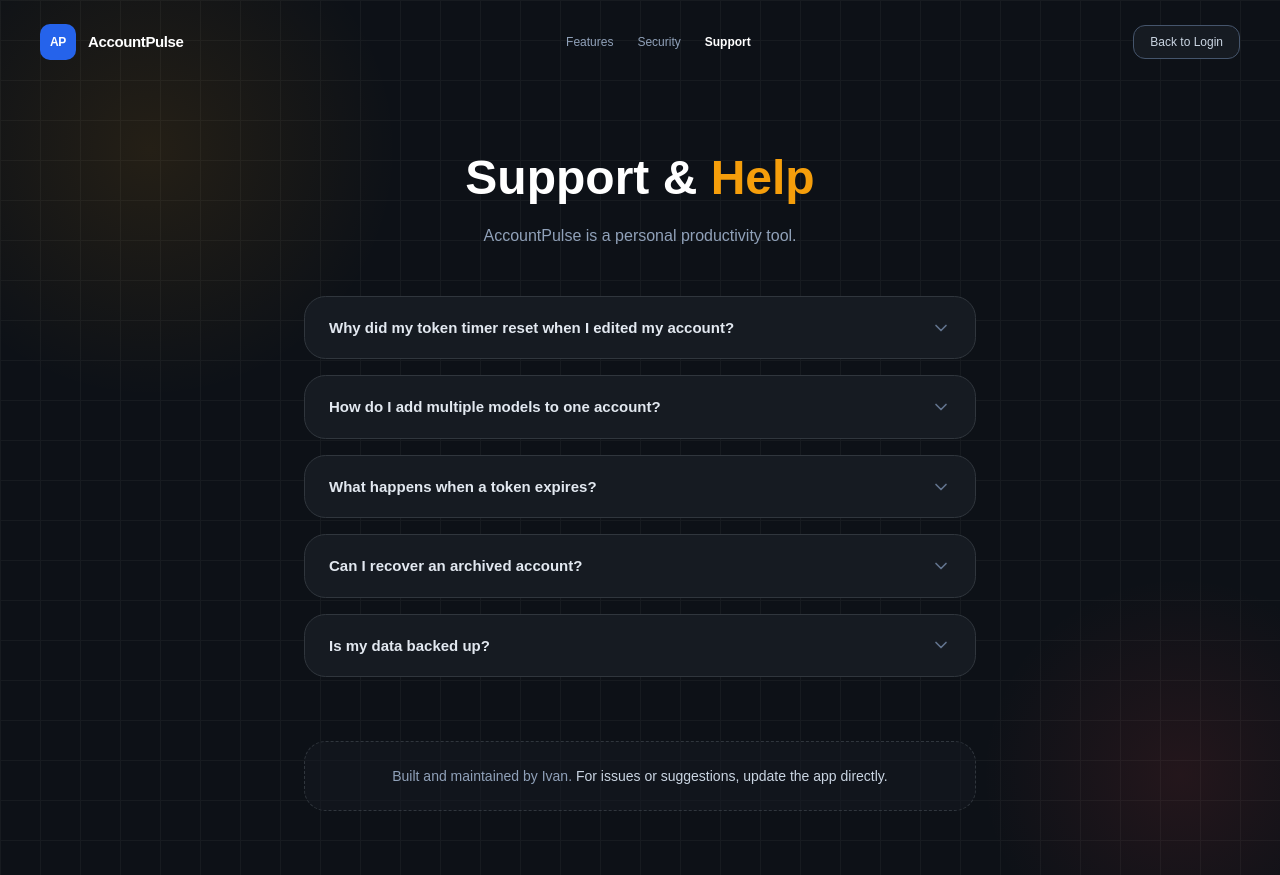
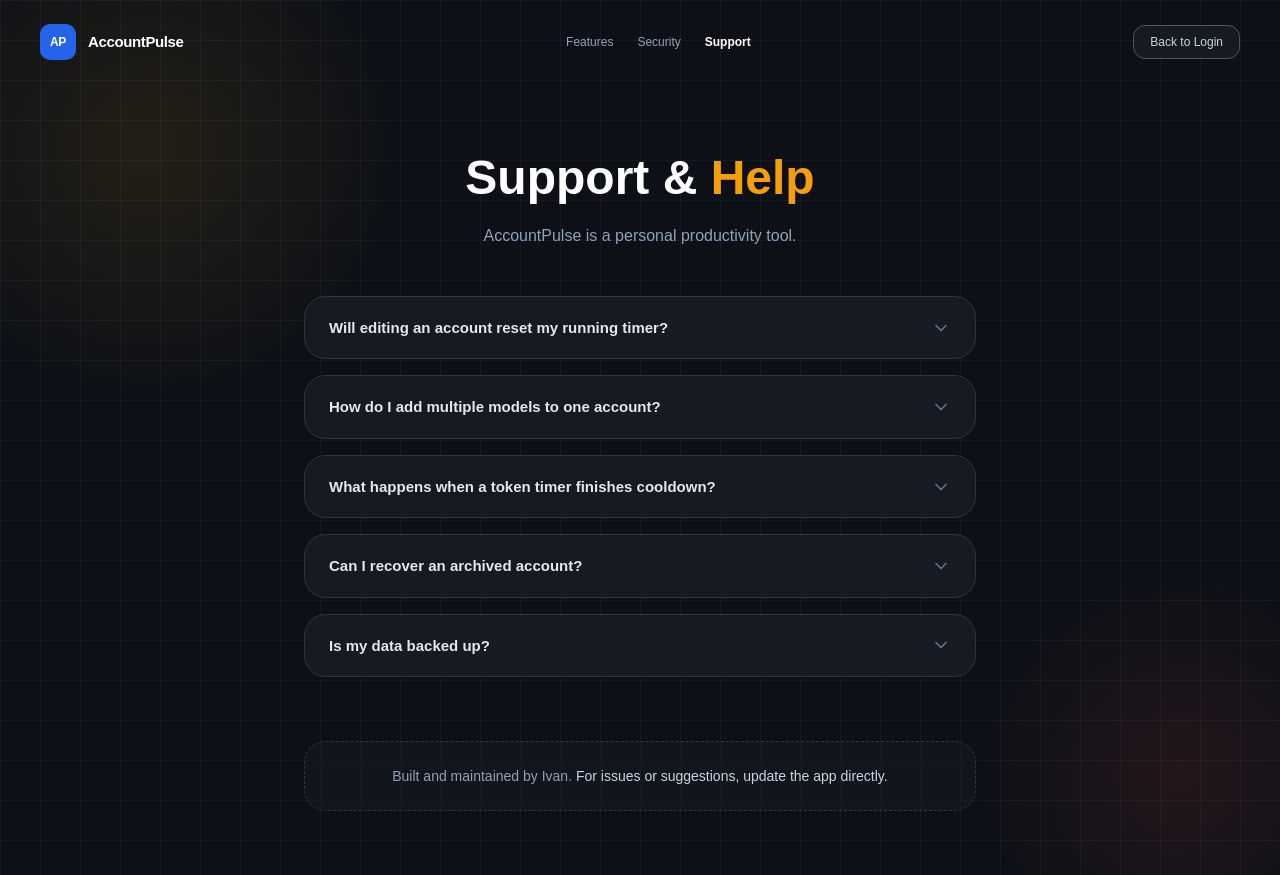
Before and after one commit to devbalbuena/AccountPulse, a React (Vite) app: page /support in a window 1280 px wide. Built offline with nearby package versions, Linux system fonts and the light colour scheme.

Commit message:
docs(marketing): update features and support FAQ copy for quota rotation

```diff
--- a/src/pages/marketing/Features.jsx
+++ b/src/pages/marketing/Features.jsx
@@ -61,7 +61,7 @@ export default function Features() {
             {
               icon: <Clock className="w-5 h-5 text-cyan-400" />,
               title: 'Token Timers',
-              desc: 'Track when your API tokens expire with live countdown clocks. Never get locked out again.'
+              desc: 'Track quota cooldowns and know the moment your tokens are ready to use with live countdown clocks.'
             },
             {
               icon: <CreditCard className="w-5 h-5 text-blue-400" />,
@@ -71,7 +71,7 @@ export default function Features() {
             {
               icon: <Bell className="w-5 h-5 text-amber-400" />,
               title: 'Smart Alerts',
-              desc: 'Visual warnings when tokens are expiring in under 24 hours with color-coded status badges.'
+              desc: 'Color-coded status chips show exactly which model groups are ready now or on cooldown.'
             },
             {
               icon: <Archive className="w-5 h-5 text-emerald-400" />,
--- a/src/pages/marketing/Support.jsx
+++ b/src/pages/marketing/Support.jsx
@@ -12,16 +12,16 @@ export default function Support() {
 
   const faqs = [
     {
-      q: "Why did my token timer reset when I edited my account?",
-      a: "Timers only reset when you click the Refresh button or change the interval duration. Editing name, email, or other fields will not affect the timer."
+      q: "Will editing an account reset my running timer?",
+      a: "No. Timers only start a new cooldown when you click the 'Drained now' button or set remaining time manually. Editing email, platform, or interval duration preserves existing countdowns."
     },
     {
       q: "How do I add multiple models to one account?",
-      a: "Open the Edit modal for any account and click 'Add Model'. Each model gets its own independent countdown timer and color."
+      a: "Open the Edit modal for any account and click 'Add Model' or use the '⚡ Add 4 Antigravity Timers' shortcut. Each model gets its own independent timer and grouping."
     },
     {
-      q: "What happens when a token expires?",
-      a: "The countdown turns red and a notification is logged. Go to the Accounts page and click the refresh button after you have renewed the token."
+      q: "What happens when a token timer finishes cooldown?",
+      a: "The status turns green with a 'Ready' chip. You can immediately use the account's quota."
     },
     {
       q: "Can I recover an archived account?",
```
